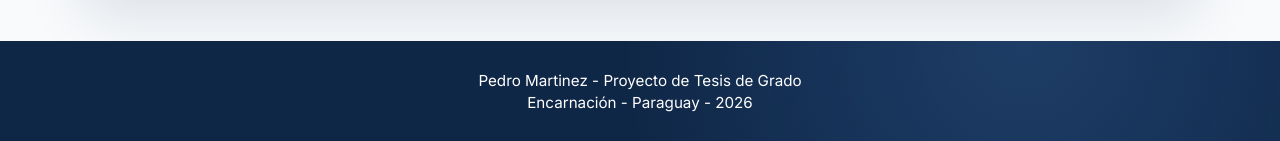
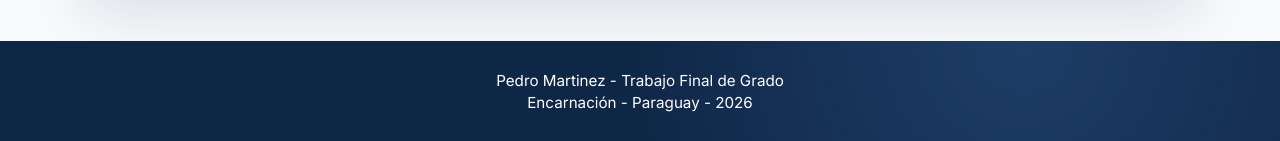
Before and after one commit to pedromartinez2001/TFG-APP, a React (Vite) app in the folder Tesis-Frontend/: page /login in a window 1280 px wide. Shown: the part 778-919 px from the top of the page. Built offline with nearby package versions, Linux system fonts and the light colour scheme; no server answers.

Commit message:
style: actualizar footer

```diff
--- a/Tesis-Frontend/src/components/Footer.jsx
+++ b/Tesis-Frontend/src/components/Footer.jsx
@@ -3,7 +3,7 @@ const Footer = () => {
     <footer className="app-footer" role="contentinfo">
       <div className="app-footer-inner">
         <p className="app-footer-text">
-          Pedro Martinez - Proyecto de Tesis de Grado
+          Pedro Martinez - Trabajo Final de Grado
           <br />
           Encarnación - Paraguay - 2026
         </p>
```
